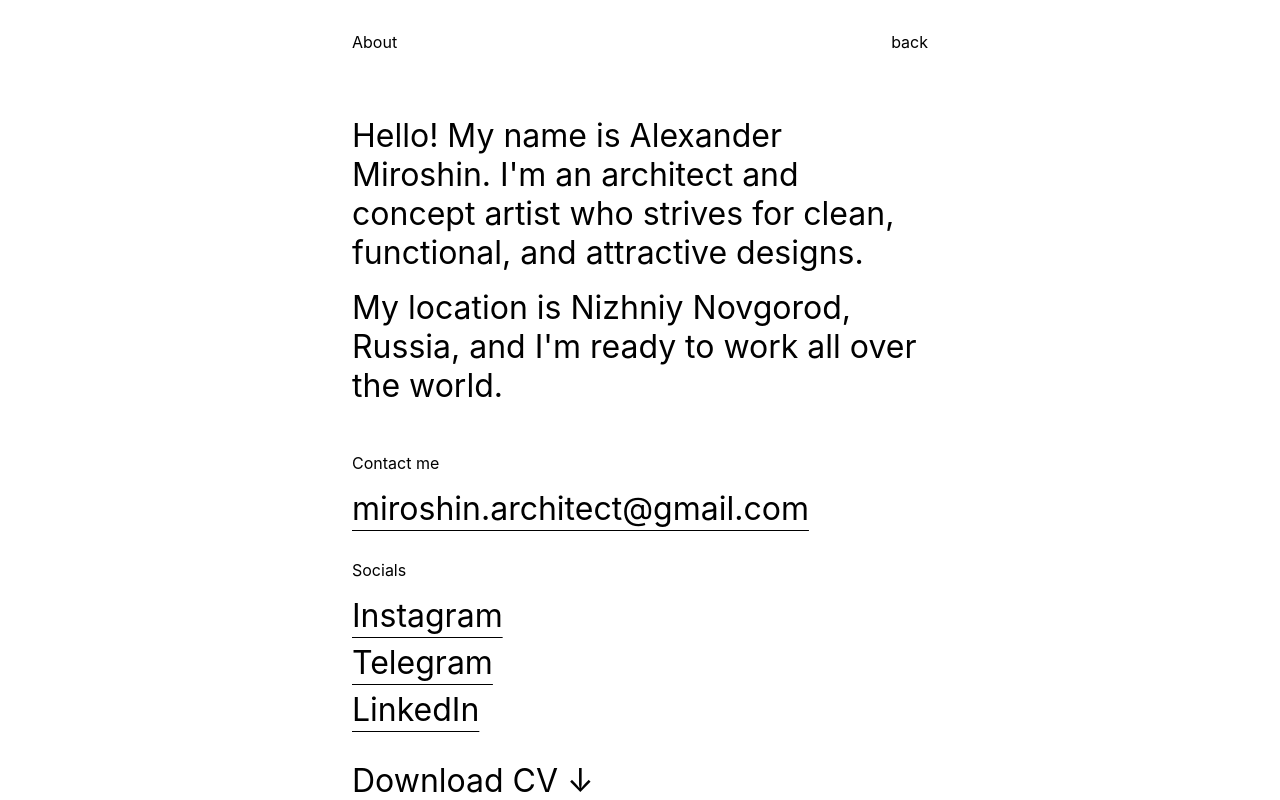
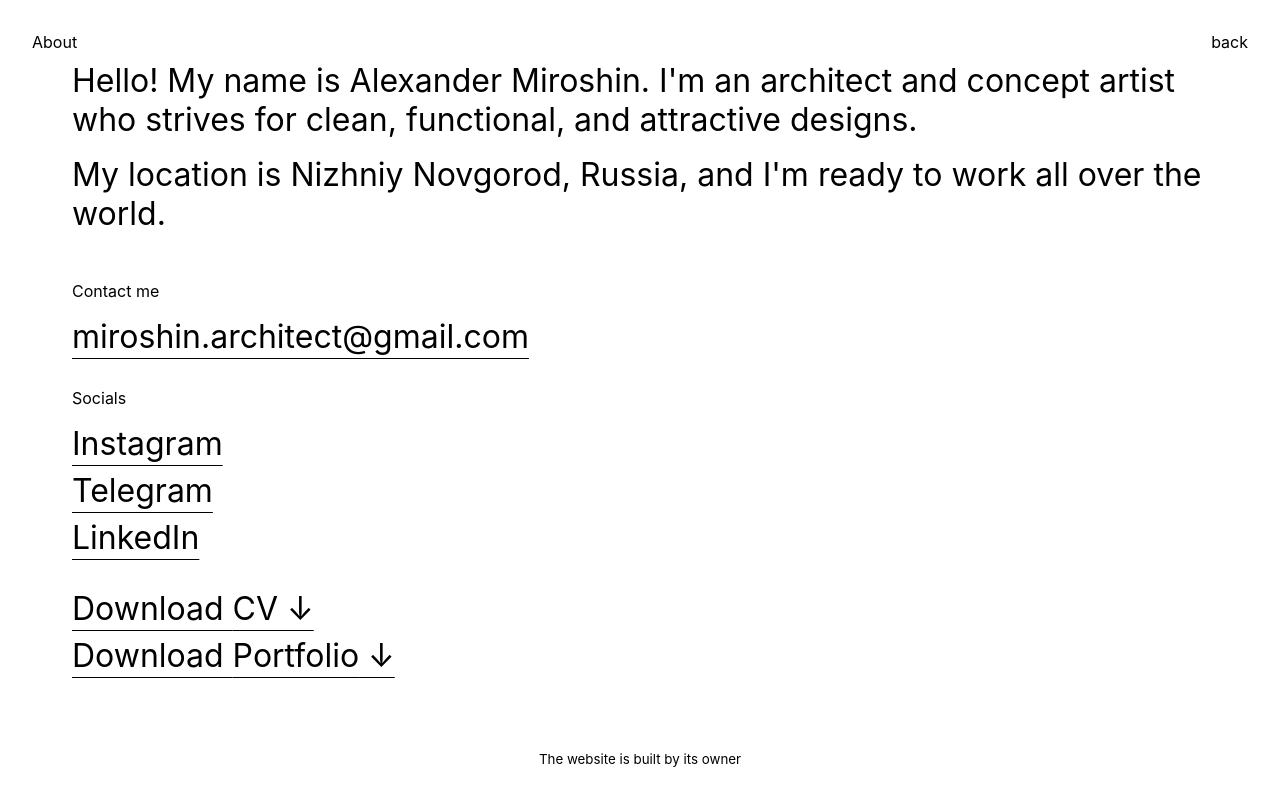
Before and after one commit to a-miroshin/my-portfolio-react-vite, a React (Vite) app: page / in a window 1280 px wide. Both pictures are taken after a click on the button "About". Shown: the top 800 px of the page. Built offline with nearby package versions, Linux system fonts and the light colour scheme; the HTML template or start-up script is replaced by a standard one.

Commit message:
few layout changes in about page 2

```diff
--- a/src/App.css
+++ b/src/App.css
@@ -1,7 +1,8 @@
 :root {
-  --sidebar-width: 400px;
+  /* --sidebar-width: 400px; */
   --page-padding: 16px;
   --grid-gap: 8px;
+  /* --max-content-width: 900px; */
 
   display: block;
 
@@ -15,14 +16,47 @@ body {
   margin: 0px;
 }
 
+main {
+  padding-top: 5rem;
+  padding-bottom: 2rem;
+
+  /* height: 100%; */
+  display: flex;
+  flex-direction: column;
+  justify-content: center;
+}
+
+.content-wrapper {
+  /* max-width: 640px; */
+  /* margin-left: auto; */
+  /* margin-right: auto; */
+}
+
+section {
+  /* max-width: 640px; */
+  /* margin-left: auto; */
+  /* margin-right: auto; */
+
+  padding-left: 2rem;
+  padding-right: 2rem;
+}
+
 header {
   position: fixed;
+  width: 100%;
+  z-index: 1;
+}
+
+.header-content {
   display: flex;
   flex-direction: row;
   justify-content: space-between;
-  z-index: 1;
+  /* width: 100%; */
   padding: 2rem;
-  width: 100%;
+
+  margin-left: auto;
+  margin-right: auto;
+  /* max-width: var(--max-content-width); */
 }
 
 header h1 {
@@ -57,8 +91,20 @@ button#about-button {
 }
 
 footer {
-  padding: 2rem;
+  /* max-width: 1200px; */
+  /* margin-left: auto; */
+  /* margin-right: auto; */
+
+  padding-left: 2rem;
+  padding-right: 2rem;
+
+  /* padding: 2rem; */
   text-align: center;
+  position: absolute;
+  padding-bottom: 2rem;
+  width: 100%;
+
+  /* max-width: var(--max-content-width); */
 }
 
 /* for narrowed window */
@@ -146,6 +192,8 @@ footer {
   text-decoration: none;
 } */
 
+/* for narrowed window */
+
 @media (max-width: 1200px) {
   /* .button-download {
     padding: 5px 5px;
@@ -186,30 +234,6 @@ footer {
   } */
 }
 
-@media (max-width: 1600px) {
-  body {
-    display: flex;
-    flex-direction: column-reverse;
-    height: auto;
-  }
-
-  .info {
-    position: relative;
-    width: 100%;
-    height: max-content;
-    flex-basis: auto;
-    padding: var(--page-padding);
-  }
-}
-
-/* for narrowed window */
-
-@media (max-width: 640px) {
-  body {
-    padding-bottom: 2rem; /*safe space for iphone button*/
-  }
-}
-
 /* tooltip */
 
 .tooltip__wrapper {
@@ -235,14 +259,11 @@ footer {
   background-color: var(--secondary-color);
 }
 
-/* .email {
-  display: inline;
-  text-decoration: underline;
-  text-underline-offset: 0.3em;
-  text-decoration-thickness: 1px;
-  transition: unset;
+/* additional styles */
+
+.narrow {
+  margin-left: auto;
+  margin-right: auto;
+  /* max-width: var(--max-content-width); */
+  max-width: 1200px;
 }
-
-.email:hover {
-  cursor: pointer;
-} */
--- a/src/App.jsx
+++ b/src/App.jsx
@@ -19,12 +19,16 @@ const App = () => {
   return (
     <>
       <header>
-        <h1>Alexander Miroshin</h1>
-        <AboutButton />
+        <div className="header-content">
+          <h1>Alexander Miroshin</h1>
+          <AboutButton />
+        </div>
       </header>
-      {/* <Info /> */}
-      <Gallery />
-      {/* <Footer /> */}
+      <main>
+        {/* <Info /> */}
+        <Gallery />
+        {/* <Footer /> */}
+      </main>
       <footer>
         <small>The website is built by its owner</small>
       </footer>
--- a/src/components/about/AboutModal.jsx
+++ b/src/components/about/AboutModal.jsx
@@ -32,13 +32,15 @@ const AboutModal = forwardRef((props, ref) => {
   return (
     <>
       <dialog ref={ref} id="about-dialog">
-        <div className="content-wrapper">
-          <header>
+        <header>
+          <div className="header-content">
             <h1>About</h1>
             <button onClick={closeDialog} id="close-about">
               back
             </button>
-          </header>
+          </div>
+        </header>
+        <main className="narrow">
           <article>
             <section className="message">
               <p>
@@ -92,10 +94,10 @@ const AboutModal = forwardRef((props, ref) => {
               </ul>
             </section>
           </article>
-          <footer>
-            <small>The website is built by its owner</small>
-          </footer>
-        </div>
+        </main>
+        <footer>
+          <small>The website is built by its owner</small>
+        </footer>
       </dialog>
     </>
   );
--- a/src/components/about/about.css
+++ b/src/components/about/about.css
@@ -15,26 +15,19 @@
   transition: unset;
 }
 
-#about-dialog .content-wrapper {
-  display: flex;
-  flex-direction: column;
-  justify-content: space-between;
-  height: 100vh;
-  max-width: 640px;
-  margin-left: auto;
-  margin-right: auto;
-
-  transition: unset;
+#about-dialog main {
+  padding-top: 0;
+  height: 100%;
 }
 
-#about-dialog header {
-  position: relative;
+#about-dialog footer {
+  bottom: 0;
 }
 
 #about-dialog article {
   width: 100%;
-  max-width: 1200px;
-  padding: 2rem;
+  /* max-width: 1200px; */
+  /* padding: 2rem; */
   margin-left: auto;
   margin-right: auto;
 }
--- a/src/components/gallery/gallery.css
+++ b/src/components/gallery/gallery.css
@@ -1,3 +1,13 @@
+.gallery {
+  overflow-y: inherit;
+
+  display: grid;
+  grid-template-columns: repeat(3, 1fr);
+  gap: 2rem;
+
+  transition: 150ms ease-in-out;
+}
+
 a.card {
   text-decoration: none; /* Remove underline */
   color: inherit; /* Inherit text color */
@@ -11,7 +21,7 @@ a.card {
 .card .image-container {
   overflow: hidden;
   aspect-ratio: 1 / 1;
-  padding: 2rem;
+  /* padding: 2rem; */
 }
 
 .card img {
@@ -40,35 +50,27 @@ a.card {
   font-size: 0.8rem;
 }
 
-.gallery {
-  overflow-y: inherit;
-
-  display: grid;
-  grid-template-columns: repeat(3, 1fr);
-  gap: 0px;
-
-  transition: 150ms ease-in-out;
-}
-
 @media (max-width: 1600px) {
   .gallery {
     width: 100%;
     height: 100%;
     margin: 0px;
     overflow-y: auto;
-    gap: 0px;
+    gap: 2rem;
   }
 }
 
 @media (max-width: 1200px) {
   .gallery {
     grid-template-columns: repeat(2, 1fr);
+    gap: 2rem;
   }
 }
 
 @media (max-width: 640px) {
   .gallery {
     grid-template-columns: 1fr;
-    gap: var(--grid-gap);
+    /* gap: var(--grid-gap); */
+    gap: 2rem;
   }
 }
```
